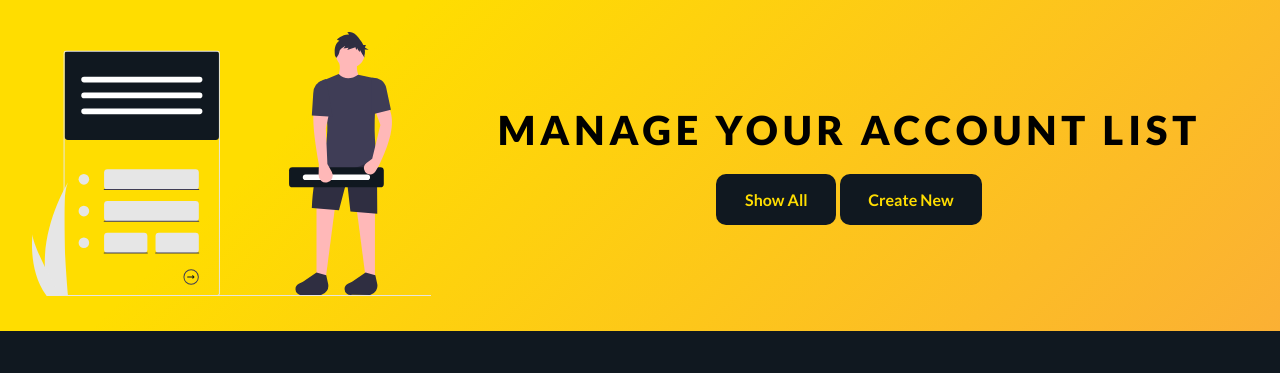
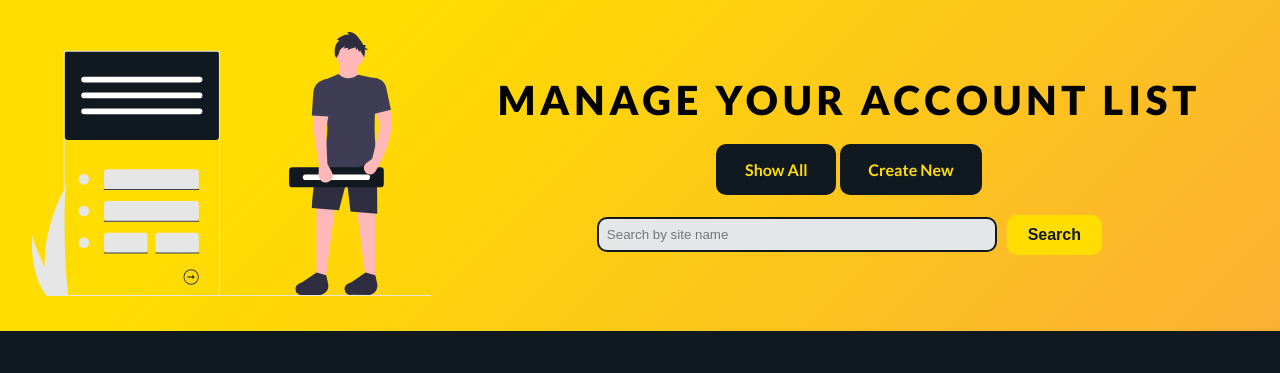
Before and after one commit to ardhptr21/password-manager, a Django app: page /management/manage/ in a window 1280 px wide. Shown: the top 373 px of the page. Run offline with Django 3.2, Linux system fonts and the light colour scheme; the visitor is signed in with stand-in values (Sample User, id 1).

Commit message:
Create system search in management list account, search related by site name

```diff
--- a/home/templates/home/index.html
+++ b/home/templates/home/index.html
@@ -11,11 +11,7 @@
       <h1 class="title-page">password manager</h1>
       <p class="desc-title">Save your social media account password here, so you don't forget it</p>
       {% if request.user.is_authenticated %}
-<<<<<<< HEAD
       <a href="{% url 'management:list' %}" class="btn">Show All</a>
-=======
-      <a href="{ % url 'management:list' %}" class="btn">Show All</a>
->>>>>>> 292ad39b829f7b9a88bb8681260584d635206adc
       {% else %}
       <a href="{% url 'auth:login' %}" class="btn">Login</a>
       {% endif %}
--- a/management/templates/management/list.html
+++ b/management/templates/management/list.html
@@ -16,10 +16,7 @@
         <a href="{% url 'management:create' %}" class="btn">Create New</a>
         <a href="{% url 'management:manage' %}" class="btn">Manage</a>
       </div>
-      <form id="list-form" action="#">
-        <input type="text" name="search" id="search" placeholder="Search by site name" required />
-        <button class="btn btn-sm btn-white">Search</button>
-      </form>
+      {% include 'management/partials/form-search.html' with isList=True %}
     </div>
   </header>
 
--- a/management/templates/management/manage.html
+++ b/management/templates/management/manage.html
@@ -16,6 +16,7 @@
         <a href="{% url 'management:list' %}" class="btn">Show All</a>
         <a href="{% url 'management:create' %}" class="btn">Create New</a>
       </div>
+      {% include 'management/partials/form-search.html' %}
     </div>
   </header>
 
--- /dev/null
+++ b/management/templates/management/partials/form-search.html
@@ -0,0 +1,7 @@
+<form id="list-form">
+  <input type="text" name="search" id="search" placeholder="Search by site name" required />
+  <button class="btn btn-sm btn-white">Search</button>
+  {% if request.GET.search %}
+  <a href="{% if isList %}{% url 'management:list' %}{% else %}{% url 'management:manage' %}{% endif %}" class="btn btn-sm">All</a>
+  {% endif %}
+</form>
--- a/management/views.py
+++ b/management/views.py
@@ -1,3 +1,5 @@
+from django.http import request
+from django.utils.datastructures import MultiValueDict, MultiValueDictKeyError
 from django.views.generic import ListView, CreateView, UpdateView, DeleteView
 from django.urls import reverse_lazy
 from .models import Account
@@ -8,6 +10,13 @@
     model = Account
     ordering = ('-id',)
     context_object_name = 'accounts'
+
+    def get_queryset(self):
+        try:
+            search = self.request.GET['search']
+            return self.model.objects.filter(site_name__icontains=search)
+        except MultiValueDictKeyError:
+            return super().get_queryset()
 
 
 class ManagementCreateView(CreateView):
```
